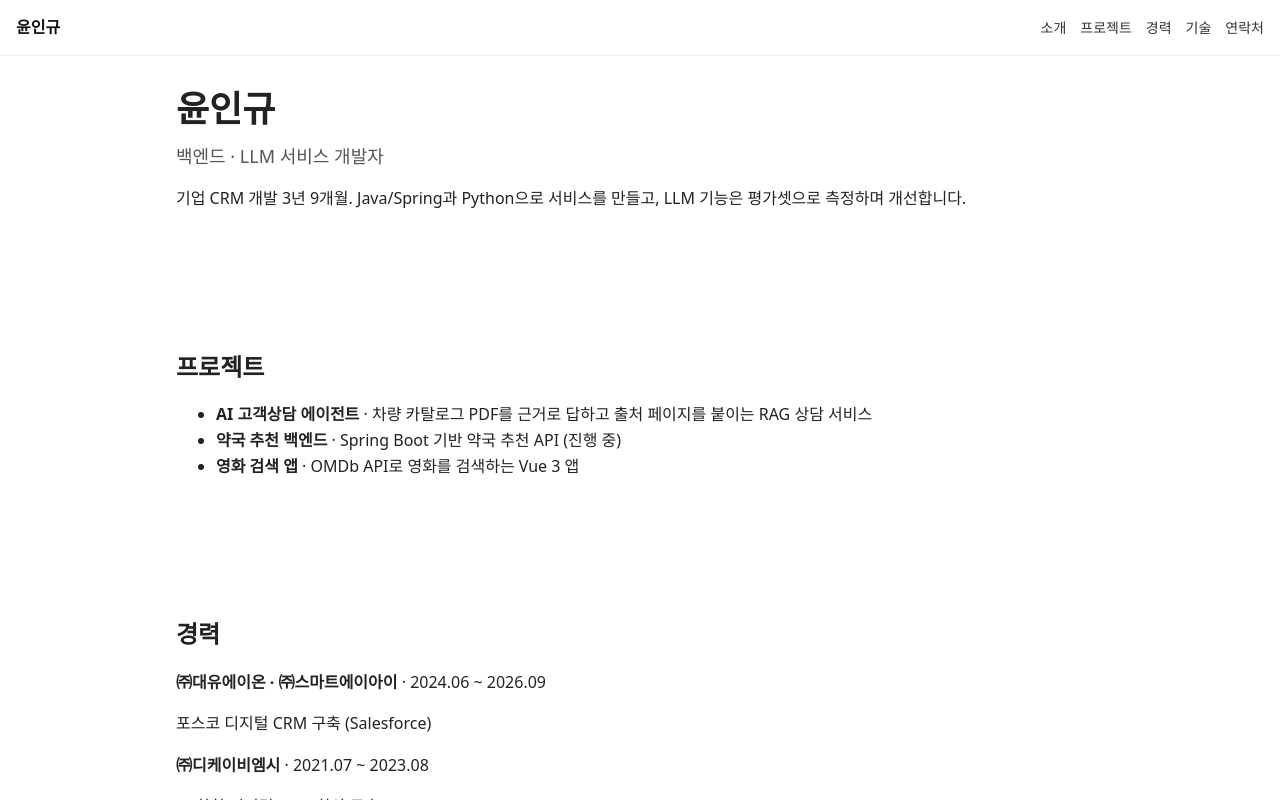
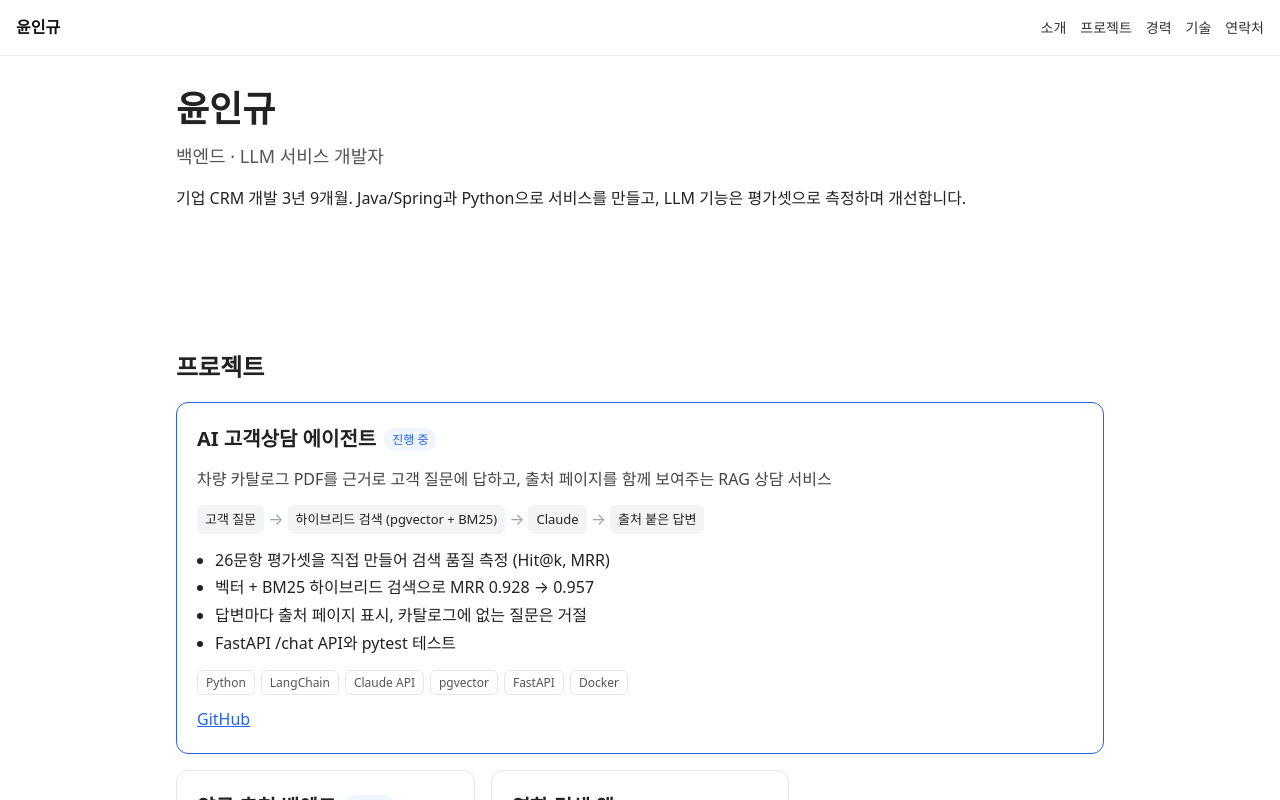
Before and after one commit to ikyoon0619/portfolio-site, a Vue app: page / in a window 1280 px wide. Shown: the top 800 px of the page. Built offline with nearby package versions, Linux system fonts and the light colour scheme.

Commit message:
feat: 프로젝트 카드 컴포넌트와 대표 프로젝트 강조

```diff
--- /dev/null
+++ b/src/components/ProjectCard.vue
@@ -0,0 +1,126 @@
+<script setup>
+// 부모(ProjectsSection)에게서 받는 값
+defineProps({
+  project: { type: Object, required: true },
+  featured: { type: Boolean, default: false }, // true면 대표 카드 (가로로 넓게)
+});
+</script>
+
+<template>
+  <article class="card" :class="{ featured }">
+    <header class="head">
+      <h3>{{ project.title }}</h3>
+      <span v-if="project.status" class="status">{{ project.status }}</span>
+    </header>
+
+    <p class="summary">{{ project.summary }}</p>
+
+    <!-- 동작 흐름: 항목 사이에 화살표 -->
+    <ol v-if="project.flow.length" class="flow">
+      <li v-for="(step, i) in project.flow" :key="step">
+        <span class="step">{{ step }}</span>
+        <span v-if="i < project.flow.length - 1" class="arrow">→</span>
+      </li>
+    </ol>
+
+    <ul class="highlights">
+      <li v-for="h in project.highlights" :key="h">{{ h }}</li>
+    </ul>
+
+    <div class="tags">
+      <span v-for="t in project.tags" :key="t" class="tag">{{ t }}</span>
+    </div>
+
+    <div class="links">
+      <a :href="project.github" target="_blank" rel="noopener">GitHub</a>
+      <a v-if="project.demo" :href="project.demo" target="_blank" rel="noopener"
+        >데모</a
+      >
+    </div>
+  </article>
+</template>
+
+<style scoped>
+.card {
+  border: 1px solid #e5e7eb;
+  border-radius: 12px;
+  padding: 20px;
+  display: flex;
+  flex-direction: column;
+  gap: 12px;
+}
+.featured {
+  grid-column: 1 / -1; /* 대표 카드는 줄 전체를 차지 */
+  border-color: #2563eb;
+}
+.head {
+  display: flex;
+  align-items: center;
+  gap: 8px;
+}
+h3 {
+  margin: 0;
+  font-size: 20px;
+}
+.status {
+  font-size: 12px;
+  padding: 2px 8px;
+  border-radius: 999px;
+  background: #eff6ff;
+  color: #2563eb;
+}
+.summary {
+  margin: 0;
+  color: #444;
+}
+
+.flow {
+  list-style: none;
+  padding: 0;
+  margin: 0;
+  display: flex;
+  flex-wrap: wrap;
+  gap: 4px;
+}
+.flow li {
+  display: flex;
+  align-items: center;
+  gap: 4px;
+}
+.step {
+  font-size: 13px;
+  padding: 4px 8px;
+  border-radius: 6px;
+  background: #f3f4f6;
+}
+.arrow {
+  color: #9ca3af;
+}
+
+.highlights {
+  margin: 0;
+  padding-left: 18px;
+}
+.highlights li {
+  margin: 2px 0;
+}
+
+.tags {
+  display: flex;
+  flex-wrap: wrap;
+  gap: 6px;
+}
+.tag {
+  font-size: 12px;
+  padding: 2px 8px;
+  border: 1px solid #e5e7eb;
+  border-radius: 6px;
+  color: #555;
+}
+
+.links {
+  display: flex;
+  gap: 12px;
+  margin-top: auto;
+} /* margin-top:auto = 카드 맨 아래로 */
+</style>
--- a/src/components/ProjectsSection.vue
+++ b/src/components/ProjectsSection.vue
@@ -1,14 +1,28 @@
 <script setup>
 import { projects } from "../data/projects";
+import ProjectCard from "./ProjectCard.vue";
 </script>
 
 <template>
   <section id="projects" class="section">
     <h2>프로젝트</h2>
-    <ul>
-      <li v-for="p in projects" :key="p.id">
-        <strong>{{ p.title }}</strong> · {{ p.summary }}
-      </li>
-    </ul>
+    <div class="grid">
+      <!-- 첫 번째(index 0) 프로젝트만 대표 카드 -->
+      <ProjectCard
+        v-for="(p, index) in projects"
+        :key="p.id"
+        :project="p"
+        :featured="index === 0"
+      />
+    </div>
   </section>
 </template>
+
+<style scoped>
+/* 폭이 넓으면 2열, 좁으면(폰) 1열로 자동 배치 */
+.grid {
+  display: grid;
+  grid-template-columns: repeat(auto-fill, minmax(280px, 1fr));
+  gap: 16px;
+}
+</style>
--- a/src/data/projects.js
+++ b/src/data/projects.js
@@ -1,18 +1,45 @@
-// 배열 순서 = 화면에 보이는 순서. 자바 직무에 지원할 땐 pharmacy-backend를 맨 앞으로 옮기면 됨
+// 배열 순서 = 화면에 보이는 순서. 첫 번째 프로젝트는 넓은 "대표 카드"로 보임
+// 자바 직무에 지원할 땐 pharmacy-backend를 맨 앞으로 옮기면 됨
 export const projects = [
   {
     id: "ai-cs-agent",
     title: "AI 고객상담 에이전트",
+    status: "진행 중",
     summary:
-      "차량 카탈로그 PDF를 근거로 답하고 출처 페이지를 붙이는 RAG 상담 서비스",
-    tags: ["Python", "LangChain", "Claude API", "pgvector", "FastAPI"],
+      "차량 카탈로그 PDF를 근거로 고객 질문에 답하고, 출처 페이지를 함께 보여주는 RAG 상담 서비스",
+    flow: [
+      "고객 질문",
+      "하이브리드 검색 (pgvector + BM25)",
+      "Claude",
+      "출처 붙은 답변",
+    ],
+    highlights: [
+      "26문항 평가셋을 직접 만들어 검색 품질 측정 (Hit@k, MRR)",
+      "벡터 + BM25 하이브리드 검색으로 MRR 0.928 → 0.957",
+      "답변마다 출처 페이지 표시, 카탈로그에 없는 질문은 거절",
+      "FastAPI /chat API와 pytest 테스트",
+    ],
+    tags: [
+      "Python",
+      "LangChain",
+      "Claude API",
+      "pgvector",
+      "FastAPI",
+      "Docker",
+    ],
     github: "https://github.com/ikyoon0619/ai-cs-agent",
     demo: "",
   },
   {
     id: "pharmacy-backend",
     title: "약국 추천 백엔드",
-    summary: "Spring Boot 기반 약국 추천 API (진행 중)",
+    status: "진행 중",
+    summary: "Spring Boot 기반 약국 추천 API",
+    flow: [],
+    highlights: [
+      "Spring Boot와 JPA로 약국 추천 API 설계",
+      "현재 코드 구조 정리 중",
+    ],
     tags: ["Java", "Spring Boot", "JPA"],
     github: "https://github.com/ikyoon0619/pharmacy-backend",
     demo: "",
@@ -20,7 +47,14 @@ export const projects = [
   {
     id: "vue3-movie-app",
     title: "영화 검색 앱",
-    summary: "OMDb API로 영화를 검색하는 Vue 3 앱",
+    status: "",
+    summary: "OMDb API로 영화를 검색하고 상세 정보를 보여주는 Vue 3 앱",
+    flow: [],
+    highlights: [
+      "OMDb API 연동 영화 검색",
+      "Vuex로 검색 상태 관리",
+      "Netlify 배포",
+    ],
     tags: ["Vue 3", "Vuex", "Netlify"],
     github: "https://github.com/ikyoon0619/vue3-movie-app",
     demo: "https://superb-croissant-161b98.netlify.app/",
```
